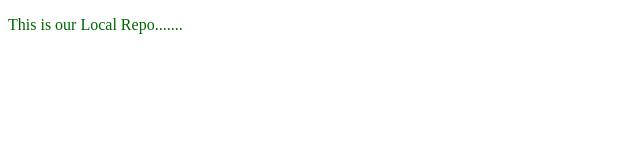
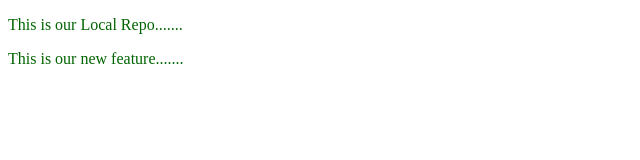
Before and after one commit to Lakshit-Sharma-18/LocalRepo, a plain HTML site: page index.html in a window 1280 px wide. Shown: the whole page, without its empty margins (0-640 px from the left). Drawn offline with Linux system fonts and the light colour scheme.

Commit message:
This is our new feature

```diff
--- a/index.html
+++ b/index.html
@@ -8,5 +8,6 @@
 </head>
 <body>
     <p> This is our Local Repo.......</p>
+    <p>This is our new feature.......</p>
 </body>
 </html>
```
